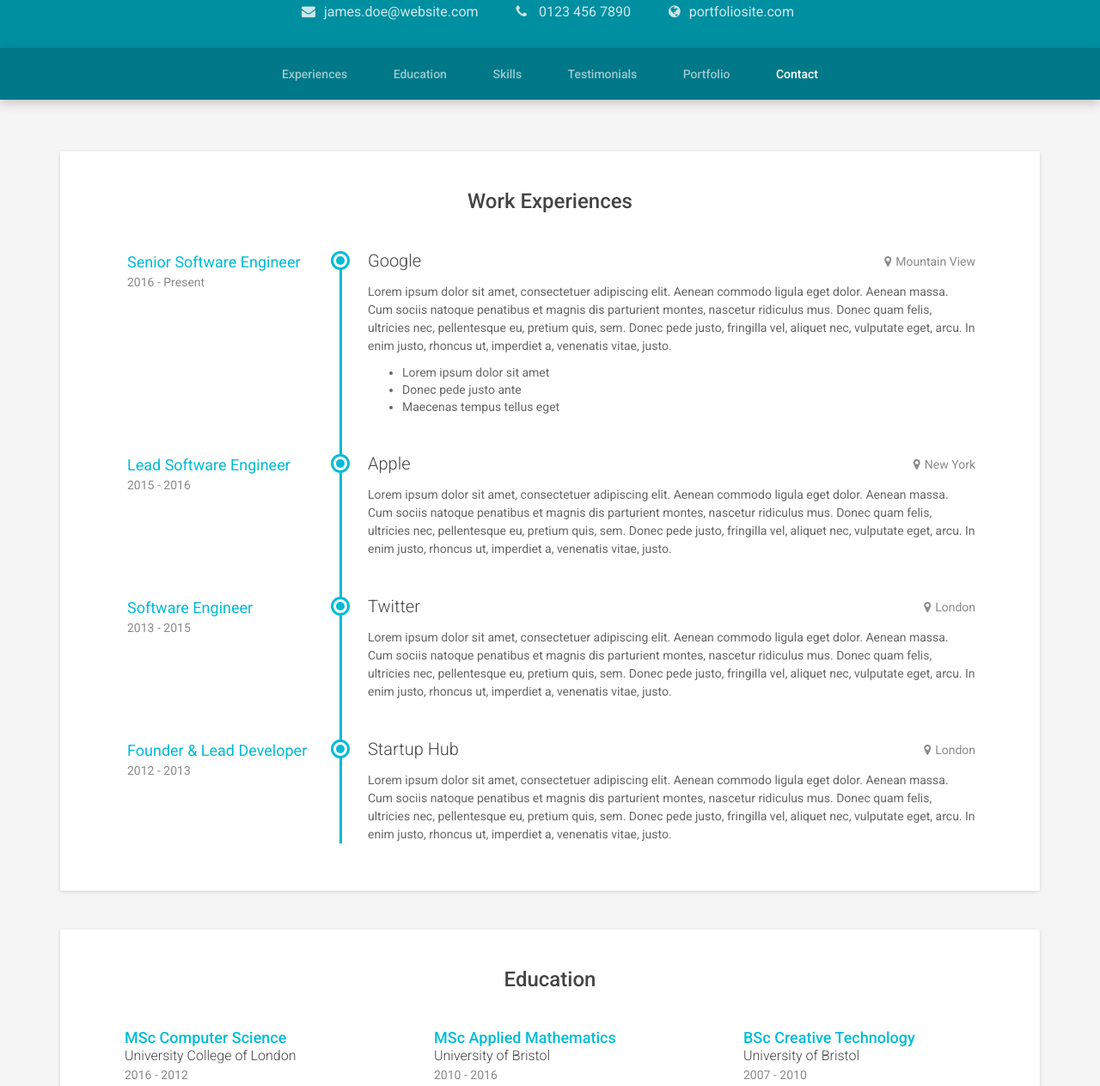
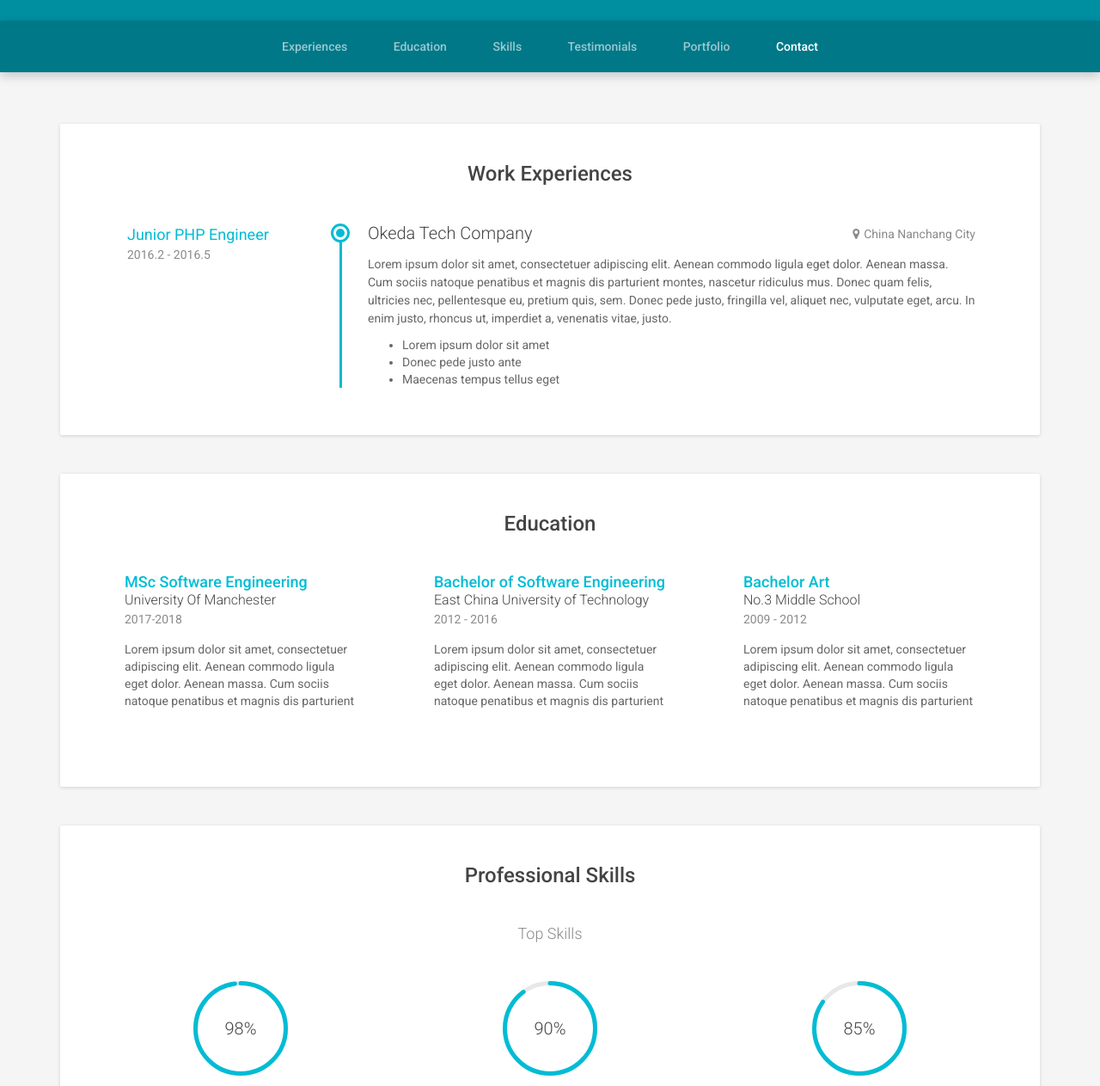
Before and after one commit to xwy988143/page, a plain HTML site: page index.html in a window 1280 px wide. Shown: the part 608-1871 px from the top of the page at 86% size. Drawn offline with Linux system fonts and the light colour scheme.

Commit message:
change index content

```diff
--- a/index.html
+++ b/index.html
@@ -30,7 +30,7 @@
 			<a class="btn hidden-xs" href="mailto:someone@example.com"><i class="fa fa-paper-plane" aria-hidden="true"></i> Hire Me</a>
 			<a class="btn" href="#"><i class="fa fa-download" aria-hidden="true"></i> Download My Resume</a>
 		</div><!--//actions-->
-		<ul class="social list-inline">
+<!-- 		<ul class="social list-inline">
 			<li><a href="#"><i class="fa fa-linkedin" aria-hidden="true"></i></a></li>
 			<li><a href="#"><i class="fa fa-twitter" aria-hidden="true"></i></a></li>
 			<li><a href="#"><i class="fa fa-google-plus" aria-hidden="true"></i></a></li>
@@ -42,8 +42,8 @@
 	<div class="intro">
 		<div class="container text-center">
 			<img class="profile-image" src="assets/images/profile-image.png" alt="">
-			<h1 class="name">James Doe</h1>
-			<div class="title">Full Stack Developer</div>
+			<h1 class="name">Frank Xiao</h1>
+			<div class="title">PHP Developer</div>
 			<div class="profile">
 				<p>Profile info goes here. Lorem ipsum dolor sit amet, consectetuer adipiscing elit. Aenean commodo ligula eget dolor. Aenean massa. Cum sociis natoque penatibus et magnis dis parturient montes, nascetur ridiculus mus. Donec quam felis, ultricies nec, pellentesque eu, pretium quis, sem. Nulla consequat massa quis enim. Donec pede justo, fringilla vel, aliquet nec, vulputate eget, arcu. In enim justo, rhoncus ut, imperdiet.</p>
 			</div><!--//profile-->
@@ -53,8 +53,8 @@
 	<div class="contact-info">
 		<div class="container text-center">
 			<ul class="list-inline">
-				<li class="email"><i class="fa fa-envelope"></i><a href="mailto:someone@example.com">james.doe@website.com</a></li>
-				<li><i class="fa fa-phone"></i> <a href="tel: 0123456789">0123 456 7890</a></li>
+				<li class="email"><i class="fa fa-envelope"></i><a href="mailto:someone@example.com">xwyfrank@163.com</a></li>
+				<li><i class="fa fa-phone"></i> <a href="tel: 0123456789">+086 187209897</a></li>
 				<li class="website"><i class="fa fa-globe"></i><a href="#" target="_blank">portfoliosite.com</a></li>
 			</ul>
 		</div><!--//container-->
@@ -83,12 +83,12 @@
 		<div class="timeline">
 			<div class="item">
 				<div class="work-place">
-					<h3 class="place">Google</h3>
-					<div class="location"><i class="fa fa-map-marker" aria-hidden="true"></i>Mountain View</div>
+					<h3 class="place">Okeda Tech Company</h3>
+					<div class="location"><i class="fa fa-map-marker" aria-hidden="true"></i>China Nanchang City</div>
 				</div>
 				<div class="job-meta">
-					<div class="title">Senior Software Engineer</div>
-					<div class="time">2016 - Present</div>
+					<div class="title">Junior PHP Engineer</div>
+					<div class="time">2016.2 - 2016.5</div>
 				</div><!--//job-meta-->
 				<div class="job-desc">
 					<p>Lorem ipsum dolor sit amet, consectetuer adipiscing elit. Aenean commodo ligula eget dolor. Aenean massa. Cum sociis natoque penatibus et magnis dis parturient montes, nascetur ridiculus mus. Donec quam felis, ultricies nec, pellentesque eu, pretium quis, sem. Donec pede justo, fringilla vel, aliquet nec, vulputate eget, arcu. In enim justo, rhoncus ut, imperdiet a, venenatis vitae, justo.</p>
@@ -97,48 +97,6 @@
 						<li>Donec pede justo ante</li>
 						<li>Maecenas tempus tellus eget </li>
 					</ul>
-				</div><!--//job-desc-->
-			</div><!--//item-->
-
-			<div class="item">
-				<div class="work-place">
-					<h3 class="place">Apple</h3>
-					<div class="location"><i class="fa fa-map-marker" aria-hidden="true"></i>New York</div>
-				</div>
-				<div class="job-meta">
-					<div class="title">Lead Software Engineer</div>
-					<div class="time">2015 - 2016</div>
-				</div><!--//job-meta-->
-				<div class="job-desc">
-					<p>Lorem ipsum dolor sit amet, consectetuer adipiscing elit. Aenean commodo ligula eget dolor. Aenean massa. Cum sociis natoque penatibus et magnis dis parturient montes, nascetur ridiculus mus. Donec quam felis, ultricies nec, pellentesque eu, pretium quis, sem. Donec pede justo, fringilla vel, aliquet nec, vulputate eget, arcu. In enim justo, rhoncus ut, imperdiet a, venenatis vitae, justo.</p>
-				</div><!--//job-desc-->
-			</div><!--//item-->
-
-			<div class="item">
-				<div class="work-place">
-					<h3 class="place">Twitter</h3>
-					<div class="location"><i class="fa fa-map-marker" aria-hidden="true"></i>London</div>
-				</div>
-				<div class="job-meta">
-					<div class="title">Software Engineer</div>
-					<div class="time">2013 - 2015</div>
-				</div><!--//job-meta-->
-				<div class="job-desc">
-					<p>Lorem ipsum dolor sit amet, consectetuer adipiscing elit. Aenean commodo ligula eget dolor. Aenean massa. Cum sociis natoque penatibus et magnis dis parturient montes, nascetur ridiculus mus. Donec quam felis, ultricies nec, pellentesque eu, pretium quis, sem. Donec pede justo, fringilla vel, aliquet nec, vulputate eget, arcu. In enim justo, rhoncus ut, imperdiet a, venenatis vitae, justo.</p>
-				</div><!--//job-desc-->
-			</div><!--//item-->
-
-			<div class="item">
-				<div class="work-place">
-					<h3 class="place">Startup Hub</h3>
-					<div class="location"><i class="fa fa-map-marker" aria-hidden="true"></i>London</div>
-				</div>
-				<div class="job-meta">
-					<div class="title">Founder &amp; Lead Developer</div>
-					<div class="time">2012 - 2013</div>
-				</div><!--//job-meta-->
-				<div class="job-desc">
-					<p>Lorem ipsum dolor sit amet, consectetuer adipiscing elit. Aenean commodo ligula eget dolor. Aenean massa. Cum sociis natoque penatibus et magnis dis parturient montes, nascetur ridiculus mus. Donec quam felis, ultricies nec, pellentesque eu, pretium quis, sem. Donec pede justo, fringilla vel, aliquet nec, vulputate eget, arcu. In enim justo, rhoncus ut, imperdiet a, venenatis vitae, justo.</p>
 				</div><!--//job-desc-->
 			</div><!--//item-->
 
@@ -151,11 +109,11 @@
 		<div class="row">
 			<div class="item col-xs-12 col-sm-4">
 				<div class="item-inner">
-					<h3 class="degree">MSc Computer Science</h3>
+					<h3 class="degree">MSc Software Engineering</h3>
 					<div class="education-body">
-						University College of London
+						University Of Manchester
 					</div><!--//education-body-->
-					<div class="time">2016 - 2012</div>
+					<div class="time">2017-2018</div>
 					<div class="desc">
 						Lorem ipsum dolor sit amet, consectetuer adipiscing elit. Aenean commodo ligula eget dolor. Aenean massa. Cum sociis natoque penatibus et magnis dis parturient
 					</div>
@@ -163,11 +121,11 @@
 			</div><!--//item-->
 			<div class="item col-xs-12 col-sm-4">
 				<div class="item-inner">
-					<h3 class="degree">MSc Applied Mathematics</h3>
+					<h3 class="degree">Bachelor of Software Engineering</h3>
 					<div class="education-body">
-						University of Bristol
+						East China University of Technology
 					</div><!--//education-body-->
-					<div class="time">2010 - 2016</div>
+					<div class="time">2012 - 2016</div>
 					<div class="desc">
 						Lorem ipsum dolor sit amet, consectetuer adipiscing elit. Aenean commodo ligula eget dolor. Aenean massa. Cum sociis natoque penatibus et magnis dis parturient
 					</div>
@@ -175,11 +133,11 @@
 			</div><!--//item-->
 			<div class="item col-xs-12 col-sm-4">
 				<div class="item-inner">
-					<h3 class="degree">BSc Creative Technology</h3>
+					<h3 class="degree">Bachelor Art</h3>
 					<div class="education-body">
-						University of Bristol
+						No.3 Middle School
 					</div><!--//education-body-->
-					<div class="time">2007 - 2010</div>
+					<div class="time">2009 - 2012</div>
 					<div class="desc">
 						Lorem ipsum dolor sit amet, consectetuer adipiscing elit. Aenean commodo ligula eget dolor. Aenean massa. Cum sociis natoque penatibus et magnis dis parturient
 					</div>
@@ -440,14 +398,7 @@
 					<li><i class="fa fa-check" aria-hidden="true"></i> UI development</li>
 					<li><i class="fa fa-check" aria-hidden="true"></i> UX prototyping</li>
 				</ul>
-				<p>Drop me a line at <a href="mailto:someone@example.com">james.doe@website.com</a> or call me at <a href="tel:01234567890">0123 456 7890</a></p>
-				<ul class="social list-inline">
-					<li><a href="#"><i class="fa fa-linkedin" aria-hidden="true"></i></a></li>
-					<li><a href="#"><i class="fa fa-twitter" aria-hidden="true"></i></a></li>
-					<li><a href="#"><i class="fa fa-google-plus" aria-hidden="true"></i></a></li>
-					<li><a href="#"><i class="fa fa-github-alt" aria-hidden="true"></i></a></li>
-					<li><a href="#"><i class="fa fa-skype" aria-hidden="true"></i></a></li>
-				</ul><!--//social-->
+				<p>Drop me a line at <a href="mailto:someone@example.com">xwyfrank@163.com</a> or call me at <a href="tel:01234567890">+086 18720989697</a></p>
 			</div><!--//diaplog-->
 		</div><!--//intro-->
 
```
